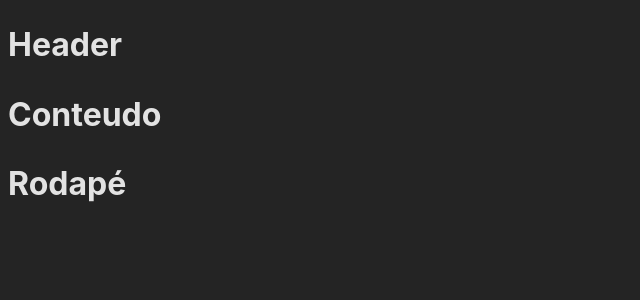
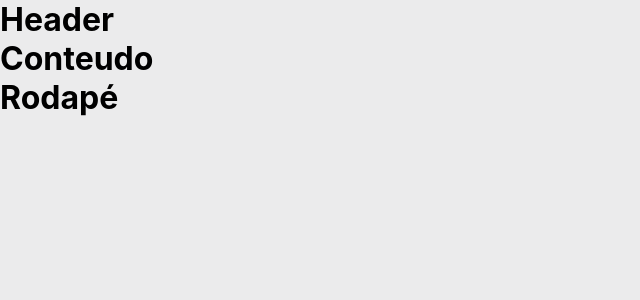
Before and after one commit to luanabrizola/ToDoListReactVite, a React (Vite) app: page / in a window 1280 px wide. Shown: the top 300 px of the page, without its empty margins (0-640 px from the left). Built offline with nearby package versions, Linux system fonts and the light colour scheme.

Commit message:
Update global.css

```diff
--- a/src/global.css
+++ b/src/global.css
@@ -1,14 +1,25 @@
 :root {
+  --cinza: #EBEBEC;
+  --preto: #272727;
+  --rosa: #F86197;
+  --verde: #36b59f;
+}
+
+*{
+  margin: 0;
+  padding: 0;
+  box-sizing: border-box;
+}
+
+body{
+  background-color: var(--cinza);
+}
+body, input, textarea, button{
   font-family: Inter, system-ui, Avenir, Helvetica, Arial, sans-serif;
-  line-height: 1.5;
-  font-weight: 400;
-
-  color-scheme: light dark;
-  color: rgba(255, 255, 255, 0.87);
-  background-color: #242424;
 
   font-synthesis: none;
   text-rendering: optimizeLegibility;
   -webkit-font-smoothing: antialiased;
   -moz-osx-font-smoothing: grayscale;
+
 }
```
